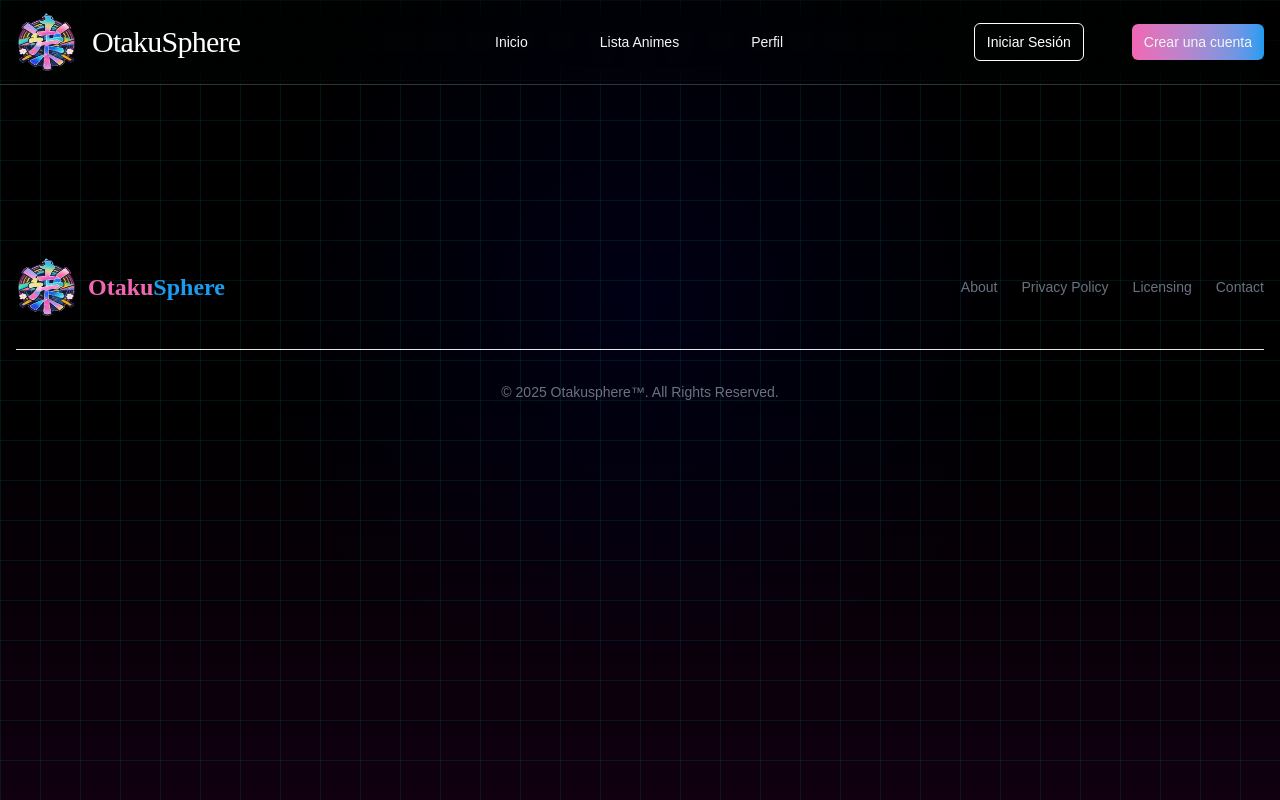
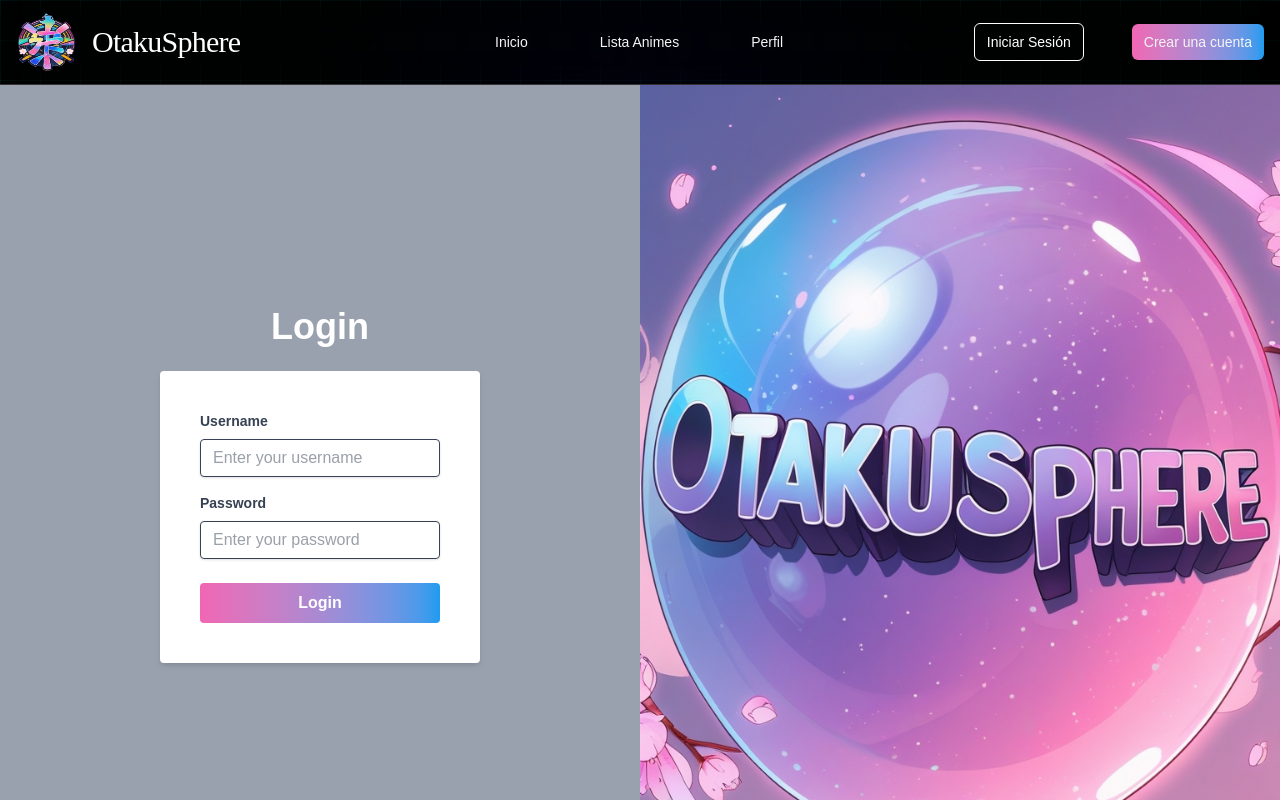
Before and after one commit to muniloper30/otakusphere, a React (Vite) app in the folder frontend/: page /Login in a window 1280 px wide. Shown: the top 800 px of the page. Built offline with nearby package versions, Linux system fonts and the light colour scheme.

Commit message:
update lista animes y add loginpage

```diff
--- a/frontend/src/App.jsx
+++ b/frontend/src/App.jsx
@@ -3,7 +3,8 @@ import FooterSection from "./components/FooterSection";
 import NavBar from "./components/NavBar";
 import HomePage from "./pages/HomePage";
 import AnilistPage from "./pages/AnilistPage";
-
+import Login from "./pages/Login";
+import { LogIn } from "lucide-react";
 
 function App() {
 
@@ -26,6 +27,7 @@ function App() {
           <Route index element={<HomePage />} />
           <Route path="/HomePage" element={<HomePage />} />
           <Route path="/AnilistPage" element={<AnilistPage />} />
+          <Route path="/Login" element={<Login/>} />
         </Routes>
 
       <FooterSection />
--- /dev/null
+++ b/frontend/src/components/AnimeFilters.jsx
@@ -0,0 +1,96 @@
+import React, { useEffect, useState } from "react";
+import axios from "axios";
+
+const AnimeFilters = ({ filters, onChange }) => {
+  const [genres, setGenres] = useState([]);
+
+  useEffect(() => {
+    const fetchGenres = async () => {
+      const query = `query { GenreCollection }`;
+
+      try {
+        const res = await axios.post(
+          "https://graphql.anilist.co",
+          { query },
+          {
+            headers: {
+              "Content-Type": "application/json",
+              Accept: "application/json",
+            },
+          }
+        );
+        setGenres(res.data.data.GenreCollection);
+      } catch (error) {
+        console.error("Error al cargar géneros:", error);
+      }
+    };
+
+    fetchGenres();
+  }, []);
+
+  const currentYear = new Date().getFullYear();
+  const years = Array.from({ length: currentYear - 1999 }, (_, i) => currentYear - i);
+
+  return (
+    <div className=" rounded-xl shadow-lg p-4 mb-6">
+      <div className="grid grid-cols-1 md:grid-cols-2 lg:grid-cols-4 gap-4">
+        {/* Buscar por título */}
+        <input
+          type="text"
+          name="search"
+          value={filters.search}
+          onChange={onChange}
+          placeholder="Buscar por título..."
+          className="w-full px-4 py-2 border border-gray-300 rounded-md bg-[#1B9CF0] dark:text-white"
+        />
+
+        {/* Género */}
+        <select
+          name="genre"
+          value={filters.genre}
+          onChange={onChange}
+          className="w-full px-4 py-2 border border-gray-300 rounded-md bg-[#1B9CF0] dark:text-white"
+        >
+          <option value="">Todos los géneros</option>
+          {genres.map((genre) => (
+            <option key={genre} value={genre}>
+              {genre}
+            </option>
+          ))}
+        </select>
+
+        {/* Año */}
+        <select
+          name="year"
+          value={filters.year}
+          onChange={onChange}
+          className="w-full px-4 py-2 border border-gray-300 rounded-md bg-[#1B9CF0] dark:text-white"
+        >
+          <option value="">Todos los años</option>
+          {years.map((year) => (
+            <option key={year} value={year}>
+              {year}
+            </option>
+          ))}
+        </select>
+
+        {/* Estado */}
+        <select
+          name="status"
+          value={filters.status}
+          onChange={onChange}
+          className="w-full px-4 py-2 border border-gray-300 rounded-md bg-[#1B9CF0] dark:text-white"
+        >
+          <option value="">Todos los estados</option>
+          <option value="RELEASING">En emisión</option>
+          <option value="FINISHED">Finalizado</option>
+          <option value="NOT_YET_RELEASED">No estrenado</option>
+          <option value="CANCELLED">Cancelado</option>
+          <option value="HIATUS">En pausa</option>
+        </select>
+      </div>
+    </div>
+  );
+};
+
+export default AnimeFilters;
--- a/frontend/src/components/NavBar.jsx
+++ b/frontend/src/components/NavBar.jsx
@@ -36,7 +36,7 @@ const NavBar = () => {
                 className="h-15 w-15 mr-2"
               />
               <Link to="/HomePage">
-                <span className="text-3xl cursor-pointer px-2 py-2 tracking-tight font-[Saira] hover:bg-[#F166B4] transition duration-500">
+                <span className="text-3xl cursor-pointer px-2 py-2 tracking-tight font-[Saira] hover:bg-[#F166B4] active:bg-[#1B9CF0] transition duration-500">
                   OtakuSphere
                 </span>
               </Link>
@@ -45,7 +45,7 @@ const NavBar = () => {
               <li>
                 <Link
                   to="/HomePage"
-                  className="block px-3 py-2 text-neutral-100 hover:bg-[#F166B4] transition duration-500 hover:scale-125"
+                  className="block px-3 py-2 text-neutral-100 hover:bg-[#F166B4] active:bg-[#1B9CF0] transition duration-500 hover:scale-125"
                 >
                   Inicio
                 </Link>
@@ -53,7 +53,7 @@ const NavBar = () => {
               <li>
                 <Link
                   to="/AnilistPage"
-                  className="block px-3 py-2 text-neutral-100 hover:bg-[#F166B4] transition duration-500 hover:scale-125"
+                  className="block px-3 py-2 text-neutral-100 hover:bg-[#F166B4] transition duration-500 hover:scale-125 active:bg-[#1B9CF0]"
                 >
                   Lista Animes
                 </Link>
@@ -68,7 +68,7 @@ const NavBar = () => {
             </ul>
             <div className="hidden lg:flex justify-center space-x-12 items-center">
               <Link
-                to="#"
+                to="/Login"
                 className="py-2 px-3 border rounded-md transition duration-500 hover:scale-125"
               >
                 Iniciar Sesión
--- a/frontend/src/pages/AnilistPage.jsx
+++ b/frontend/src/pages/AnilistPage.jsx
@@ -1,6 +1,9 @@
 import React, { useEffect, useState } from "react";
 import axios from "axios";
 import Pagination from "../components/Pagination";
+import AnimeFilters from "../components/AnimeFilters";
+
+
 
 const AnilistPage = () => {
   // Estado para almacenar los animes
@@ -12,6 +15,22 @@ const AnilistPage = () => {
   // Estado para manejar el estado de carga
   const [loading, setLoading] = useState(true);
 
+
+// Estado para manejar los filtros
+const [filters, setFilters] = useState({
+  search: "",
+  genre: "",
+  year: "",
+  status: "",
+});
+
+// Actualiza los filtros desde el componente de filtros
+const handleFilterChange = (e) => {
+  setFilters({ ...filters, [e.target.name]: e.target.value });
+  setPage(1); // Reinicia la paginación
+};
+
+
   // Consulta a GraphQL para obtener los animes con paginación
   // Usamos la librería axios para hacer la consulta a la API de Anilist
   const fetchAnimes = async () => {
@@ -19,14 +38,21 @@ const AnilistPage = () => {
 
     // Definimos la consulta GraphQL
     const query = `
-      query ($page: Int) {
+  query ($page: Int, $search: String, $genre: [String], $year: Int, $status: MediaStatus) {
     Page(page: $page, perPage: 12) {
       pageInfo {
         total
         currentPage
         lastPage
       }
-          media(type: ANIME, sort: POPULARITY_DESC) {
+      media(
+        type: ANIME,
+        sort: POPULARITY_DESC,
+        search: $search,
+        genre_in: $genre,
+        seasonYear: $year,
+        status: $status
+      ) {
         id
         title {
           romaji
@@ -74,7 +100,7 @@ const AnilistPage = () => {
   /// llamando a la función fetchAnimes para obtener los animes
   useEffect(() => {
     fetchAnimes();
-  }, [page]);
+  }, [page, filters]); // Dependencias: page y filters
 
   // Si los datos aún están cargando, mostramos un mensaje de carga
   if (loading) {
@@ -91,7 +117,7 @@ const AnilistPage = () => {
   return (
     <div className="max-w-6xl mx-auto px-4 py-10">
       <h1 className="text-3xl font-bold mb-8 text-center">Animes Populares</h1>
-
+      <AnimeFilters filters={filters} onChange={handleFilterChange} />
       <div className="grid grid-cols-1 sm:grid-cols-2 md:grid-cols-3 lg:grid-cols-4 gap-6">
         {animes.map((anime) => (
           <div
--- /dev/null
+++ b/frontend/src/pages/Login.jsx
@@ -0,0 +1,53 @@
+
+
+const Login = () => {
+    return (
+        <div className="flex h-screen">
+            {/* Formulario de login a la izquierda */}
+            <div className="flex flex-col justify-center items-center w-1/2 bg-gray-400 p-10">
+                <h1 className="text-4xl font-bold mb-6">Login</h1>
+                <form className="bg-white p-10 rounded shadow-md w-80">
+                    <div className="mb-4">
+                        <label className="block text-gray-700 text-sm font-bold mb-2" htmlFor="username">
+                            Username
+                        </label>
+                        <input
+                            type="text"
+                            id="username"
+                            placeholder="Enter your username"
+                            className="shadow appearance-none border rounded w-full py-2 px-3 text-gray-700 leading-tight focus:outline-none focus:shadow-outline"
+                        />
+                    </div>
+                    <div className="mb-6">
+                        <label className="block text-gray-700 text-sm font-bold mb-2" htmlFor="password">
+                            Password
+                        </label>
+                        <input
+                            type="password"
+                            id="password"
+                            placeholder="Enter your password"
+                            className="shadow appearance-none border rounded w-full py-2 px-3 text-gray-700 leading-tight focus:outline-none focus:shadow-outline"
+                        />
+                    </div>
+                    <button
+                        type="submit"
+                        className="bg-gradient-to-r from-[#F166B4] to-[#1B9CF0] hover:bg-blue-700 text-white font-bold py-2 px-4 rounded focus:outline-none focus:shadow-outline w-full transition duration-500 hover:scale-110 cursor-pointer"
+                    >
+                        Login
+                    </button>
+                </form>
+            </div>
+
+            {/* Imagen a la derecha */}
+            <div className="w-1/2 h-full">
+                <img
+                    src="loginImg.jpg" // Cambia esta ruta por la de tu imagen
+                    alt="Img Login"
+                    className="object-cover w-full h-full"
+                />
+            </div>
+        </div>
+    );
+};
+
+export default Login;
```
Also changed, not shown: frontend/public/loginImg.jpg (added). Lines whose indentation alone changed are shown as unchanged.
